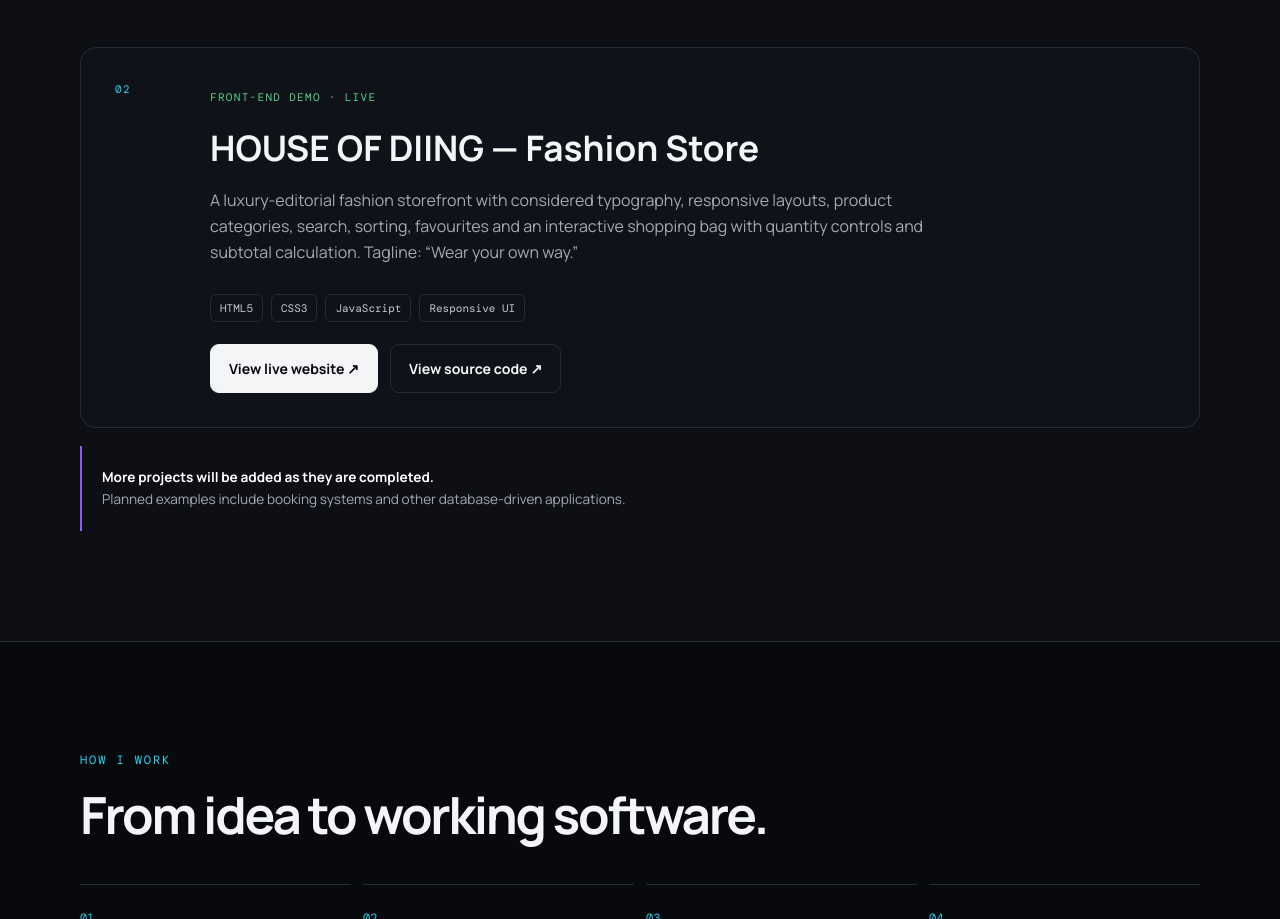
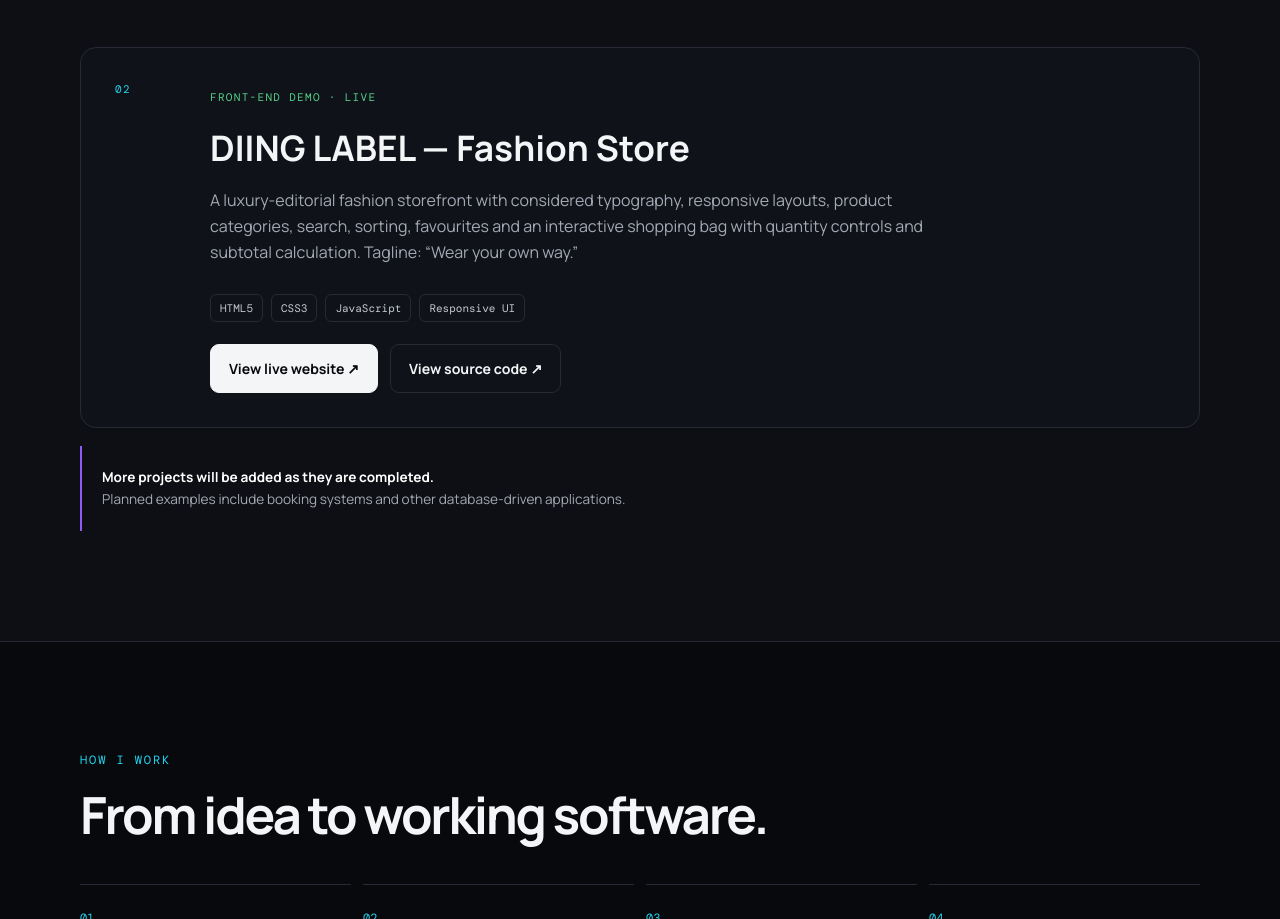
Before and after one commit to DiingDiing/diing-portfolio, a plain HTML site: page index.html in a window 1280 px wide. Shown: the part 3025-3944 px from the top of the page. Drawn offline with nearby package versions, Linux system fonts and the light colour scheme.

Commit message:
Update index.html

```diff
--- a/index.html
+++ b/index.html
@@ -104,7 +104,7 @@ HTML · CSS · MySQL
 <div class="number">02</div>
 <div>
 <small class="live">FRONT-END DEMO · LIVE</small>
-<h3>HOUSE OF DIING — Fashion Store</h3>
+<h3>DIING LABEL — Fashion Store</h3>
 <p>A luxury-editorial fashion storefront with considered typography, responsive layouts, product categories, search, sorting, favourites and an interactive shopping bag with quantity controls and subtotal calculation. Tagline: “Wear your own way.”</p>
 <div class="chips"><span>HTML5</span><span>CSS3</span><span>JavaScript</span><span>Responsive UI</span></div>
 <div class="actions"><a class="btn primary" href="https://diingdiing.github.io/sole-and-thread-store/" target="_blank" rel="noopener noreferrer">View live website ↗</a><a class="btn secondary" href="https://github.com/DiingDiing/sole-and-thread-store" target="_blank" rel="noopener noreferrer">View source code ↗</a></div>
```
